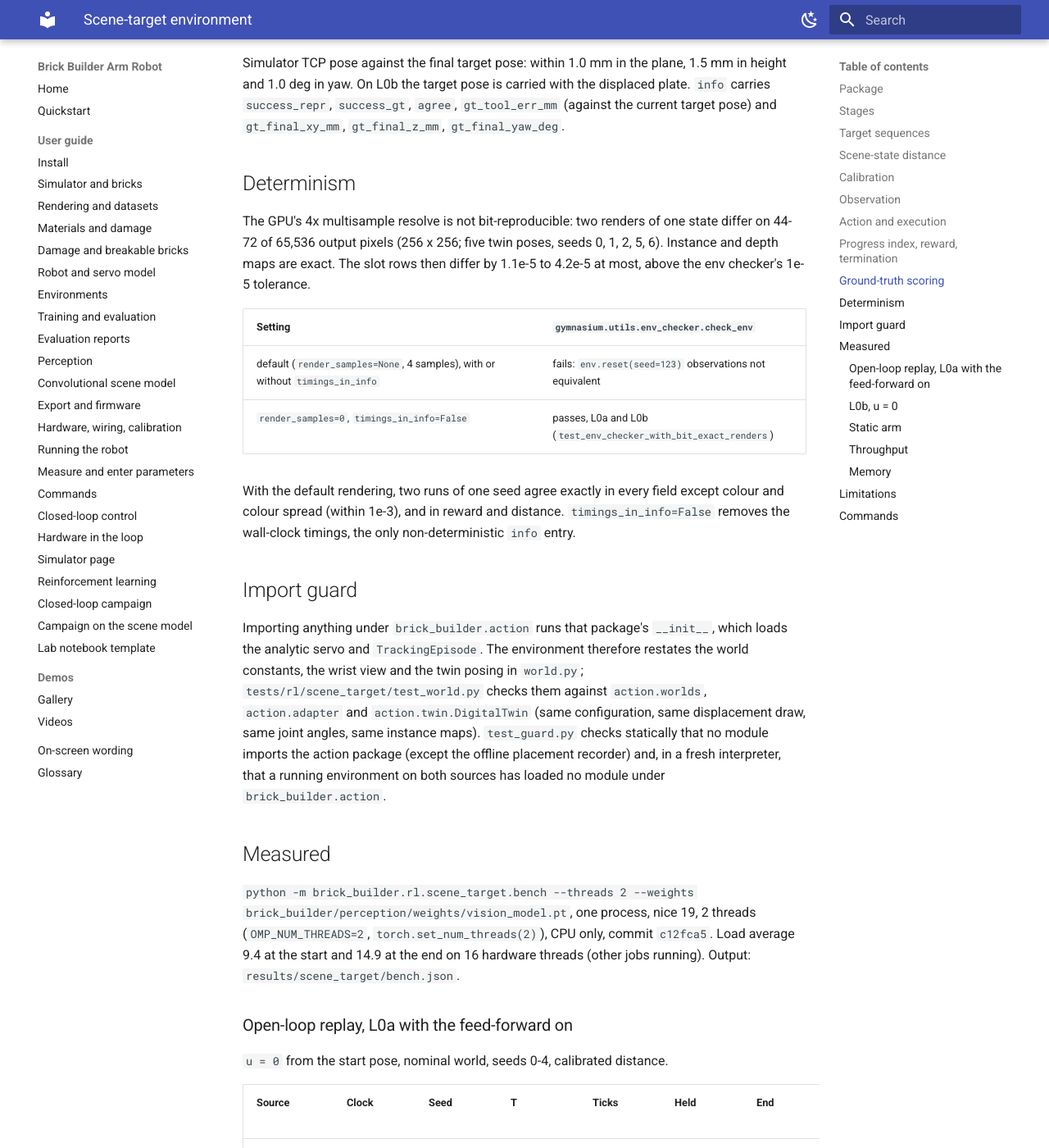
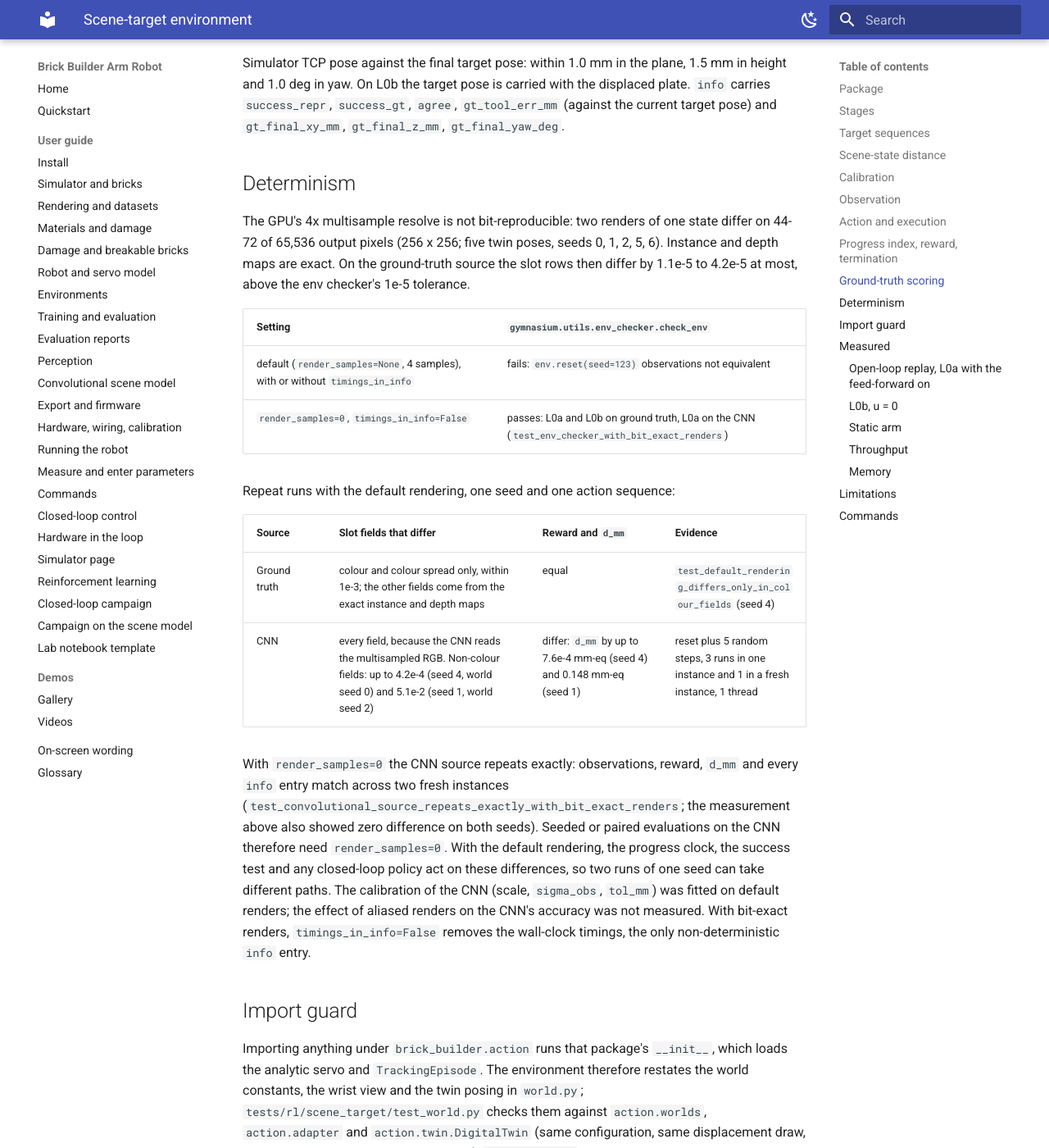
Before and after one commit to k-h-nunn/brick-builder-arm-robot, an MkDocs documentation site: the page built from docs/guide/17-scene-target-environment.md, in a window 1280 px wide and 1400 px high, scrolled down 7586 px. Shown: the whole window at 82% size. Built offline with MkDocs 1.6.1 and Material for MkDocs 9.7.7, drawn with Linux system fonts in a browser that asks for light colours; some of the changed text lies outside the part shown.

Commit message:
Scope the render determinism statements to the ground-truth source
With the default 4x multisampling the convolutional source reads the
changed RGB, so every slot field, the reward and d_mm differ between
runs of one seed. State the measured difference on the scene-target
page and in the render_samples and timings_in_info docstrings, run the
env checker on the convolutional source with bit-exact renders, and
test that two fresh convolutional environments repeat exactly with
render_samples=0.

Co-Authored-By: Claude Opus 5.5 <noreply@anthropic.com>
Claude-Session: https://claude.ai/code/session_01HD3mMEkNC6Z1TH7gLTdMMh

```diff
--- a/docs/guide/17-scene-target-environment.md
+++ b/docs/guide/17-scene-target-environment.md
@@ -224,17 +224,30 @@ target pose) and `gt_final_xy_mm`, `gt_final_z_mm`, `gt_final_yaw_deg`.
 
 The GPU's 4x multisample resolve is not bit-reproducible: two renders of one state differ on
 44-72 of 65,536 output pixels (256 x 256; five twin poses, seeds 0, 1, 2, 5, 6). Instance and
-depth maps are exact. The slot rows then differ by 1.1e-5 to 4.2e-5 at most, above the env
-checker's 1e-5 tolerance.
+depth maps are exact. On the ground-truth source the slot rows then differ by 1.1e-5 to 4.2e-5
+at most, above the env checker's 1e-5 tolerance.
 
 | Setting | `gymnasium.utils.env_checker.check_env` |
 |---|---|
 | default (`render_samples=None`, 4 samples), with or without `timings_in_info` | fails: `env.reset(seed=123)` observations not equivalent |
-| `render_samples=0`, `timings_in_info=False` | passes, L0a and L0b (`test_env_checker_with_bit_exact_renders`) |
+| `render_samples=0`, `timings_in_info=False` | passes: L0a and L0b on ground truth, L0a on the CNN (`test_env_checker_with_bit_exact_renders`) |
 
-With the default rendering, two runs of one seed agree exactly in every field except colour and
-colour spread (within 1e-3), and in reward and distance. `timings_in_info=False` removes the
-wall-clock timings, the only non-deterministic `info` entry.
+Repeat runs with the default rendering, one seed and one action sequence:
+
+| Source | Slot fields that differ | Reward and `d_mm` | Evidence |
+|---|---|---|---|
+| Ground truth | colour and colour spread only, within 1e-3; the other fields come from the exact instance and depth maps | equal | `test_default_rendering_differs_only_in_colour_fields` (seed 4) |
+| CNN | every field, because the CNN reads the multisampled RGB. Non-colour fields: up to 4.2e-4 (seed 4, world seed 0) and 5.1e-2 (seed 1, world seed 2) | differ: `d_mm` by up to 7.6e-4 mm-eq (seed 4) and 0.148 mm-eq (seed 1) | reset plus 5 random steps, 3 runs in one instance and 1 in a fresh instance, 1 thread |
+
+With `render_samples=0` the CNN source repeats exactly: observations, reward, `d_mm` and every
+`info` entry match across two fresh instances
+(`test_convolutional_source_repeats_exactly_with_bit_exact_renders`; the measurement above also
+showed zero difference on both seeds). Seeded or paired evaluations on the CNN therefore need
+`render_samples=0`. With the default rendering, the progress clock, the success test and any
+closed-loop policy act on these differences, so two runs of one seed can take different paths.
+The calibration of the CNN (scale, `sigma_obs`, `tol_mm`) was fitted on default renders; the
+effect of aliased renders on the CNN's accuracy was not measured. With bit-exact renders,
+`timings_in_info=False` removes the wall-clock timings, the only non-deterministic `info` entry.
 
 ## Import guard
 
@@ -304,7 +317,8 @@ at the start and 14.9 at the end on 16 hardware threads (other jobs running). Ou
   writes pause, and the episode times out part-way along the path.
 - **Convolutional source.** Seed 3 settles in the representation at 1.53 mm-eq with 1.56 mm of
   tool error (`tol_mm = 2.36`); seed 1 ends with 83.85 mm-eq after a slot-matching failure on the
-  last frame while the tool is 0.66 mm from the target.
+  last frame while the tool is 0.66 mm from the target. These CNN rows ran with the default
+  rendering, so a repeat of one seed can differ (see Determinism).
 
 ### L0b, `u = 0`
 
```
Also changed, not shown: 2 other files.
